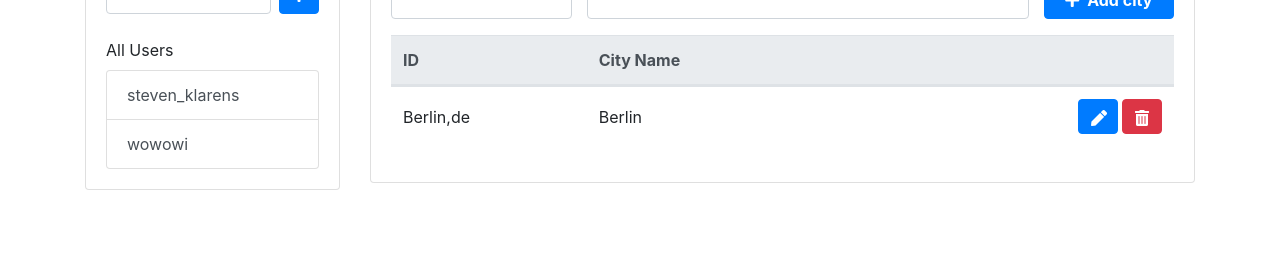
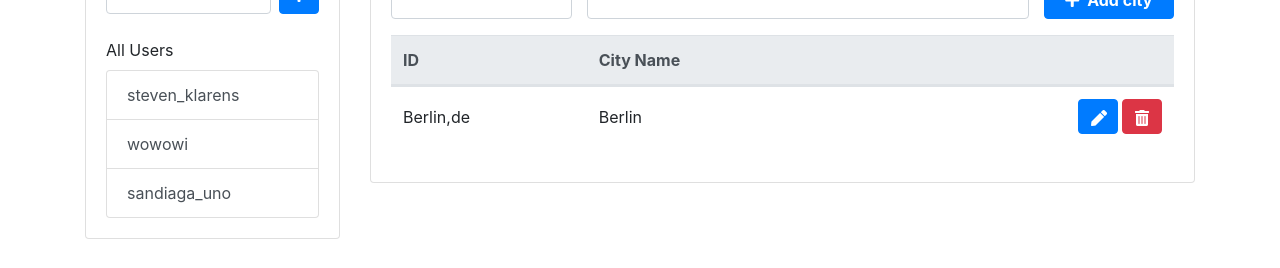
Before and after one commit to gwilliam187/weatherapp-backend, a React (Create React App) app: page / in a window 1280 px wide. Shown: the part 134-402 px from the top of the page. Built offline with nearby package versions, Linux system fonts and the light colour scheme.

Commit message:
added more reducers

```diff
--- /dev/null
+++ b/src/actions/actionTypes.js
@@ -0,0 +1 @@
+export const SELECT_USER = 'SELECT_USER';
--- a/src/components/UserContainer.js
+++ b/src/components/UserContainer.js
@@ -1,9 +1,20 @@
 import React, { Component } from 'react';
+import { connect } from 'react-redux';
 
 import UserInputContainer from './UserInputContainer';
 import UserButton from './UserButton';
 
 class UserContainer extends Component {
+	renderUserButtons() {
+		if(this.props.users.length > 0) {
+			return this.props.users.map(user => {
+				return <UserButton username={ user } key={ user } />;
+			});
+		} else {
+			return <div>No users</div>
+		}
+	}
+
 	render() {
 		return(
 			<div className='col-lg-3 UserContainer'>
@@ -13,8 +24,7 @@ class UserContainer extends Component {
 						<UserInputContainer />
 						<label>All Users</label>
 						<div className='list-group'>
-							<UserButton username='steven_klarens' />
-							<UserButton username='wowowi' />
+							{ this.renderUserButtons() }
 						</div>
 					</div>
 				</div>
@@ -23,4 +33,10 @@ class UserContainer extends Component {
 	}
 }
 
-export default UserContainer;
+const mapStateToProps = state => {
+	return {
+		users: state.users
+	};
+};
+
+export default connect(mapStateToProps, null)(UserContainer);
--- a/src/reducers/index.js
+++ b/src/reducers/index.js
@@ -1,7 +1,9 @@
 import { combineReducers } from 'redux';
 
 import usersReducer from './usersReducer';
+import selectedUserReducer from './selectedUserReducer';
 
 export default combineReducers({
-	users: usersReducer
+	users: usersReducer,
+	selectedUser: selectedUserReducer
 });
--- /dev/null
+++ b/src/reducers/selectedUserReducer.js
@@ -0,0 +1,10 @@
+import { SELECT_USER } from '../actions/actionTypes';
+
+export default(state='', action) => {
+	switch(action.type) {
+		case SELECT_USER:
+			return action.payload;
+		default:
+			return state;
+	}
+};
--- a/src/reducers/usersReducer.js
+++ b/src/reducers/usersReducer.js
@@ -1,4 +1,4 @@
-const initialState = ['steven_klarens', 'wowowi'];
+const initialState = ['steven_klarens', 'wowowi', 'sandiaga_uno'];
 
 export default(state=[], action) => {
 	return initialState;
```
